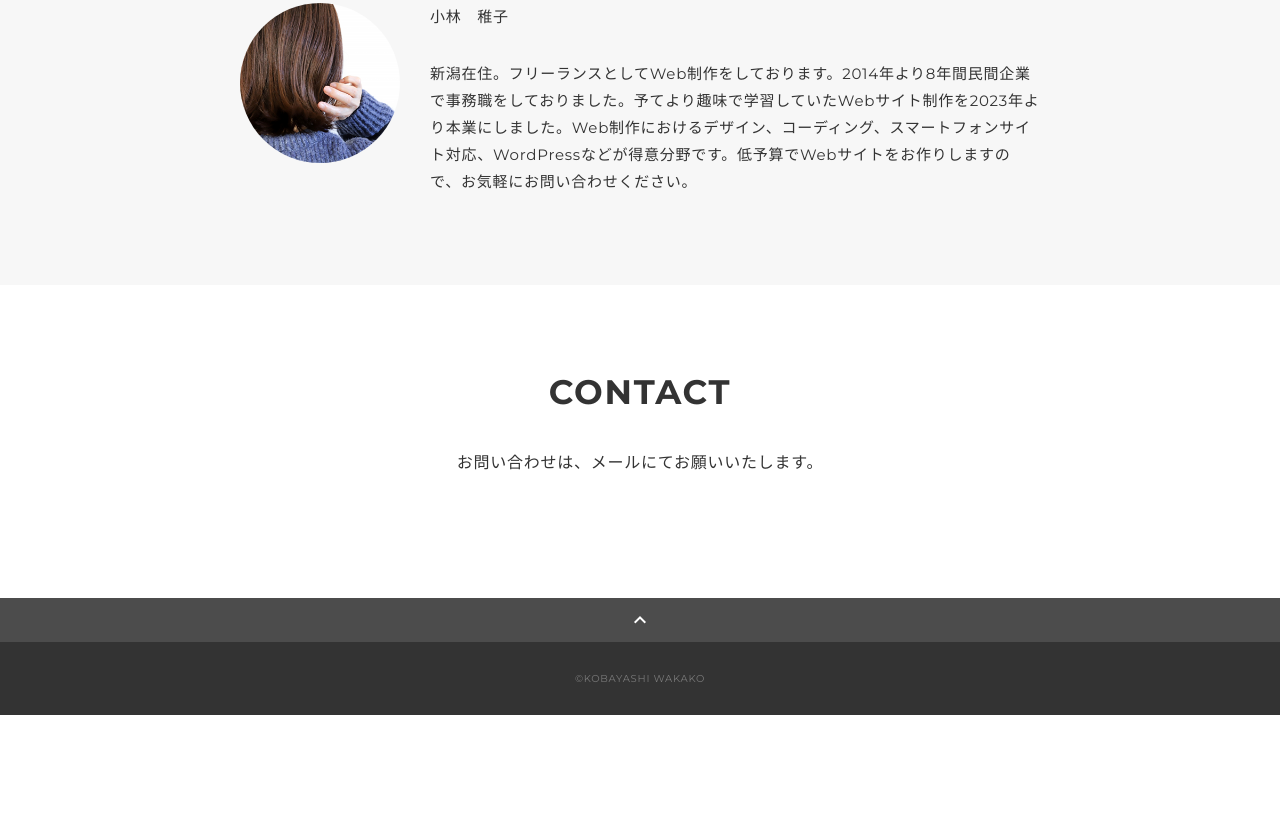
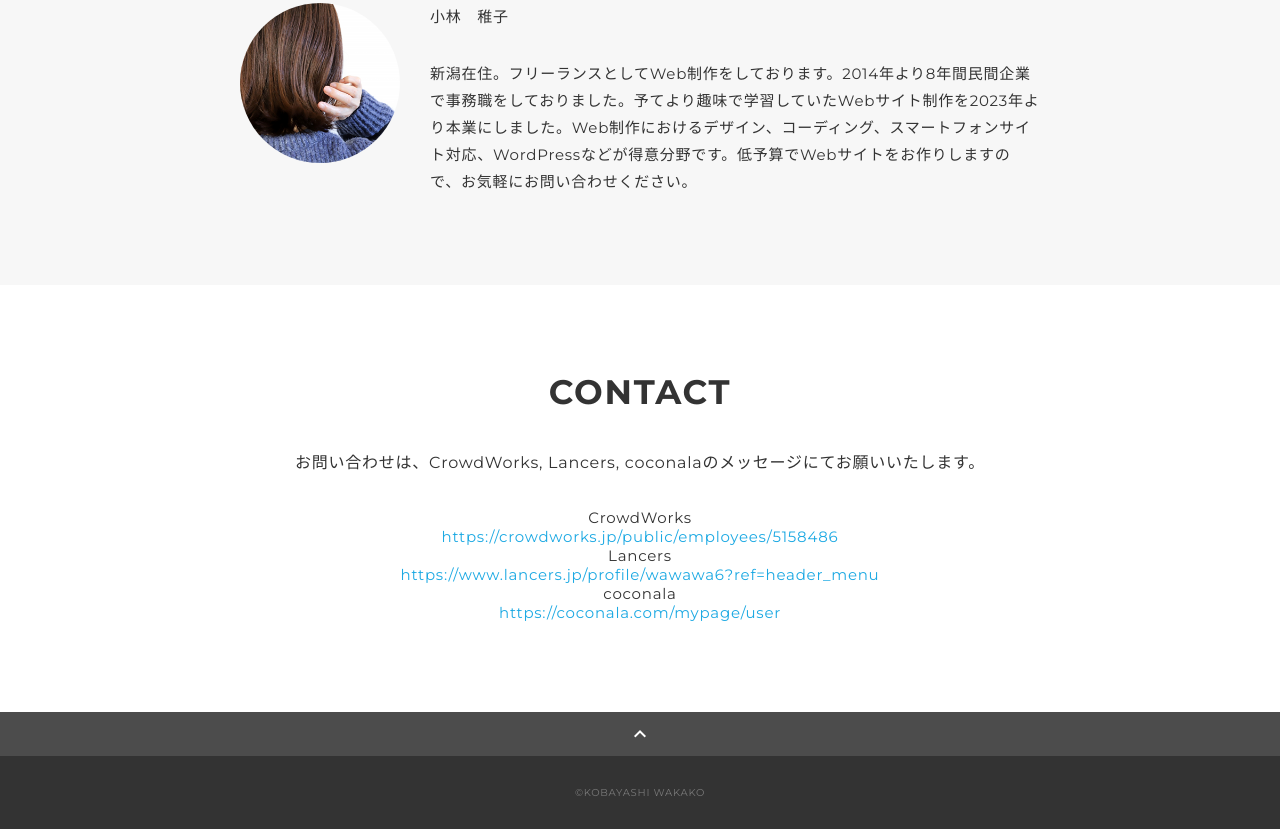
Before and after one commit to Wakkk-kbys/portfolio, a plain HTML site: page index.html in a window 1280 px wide. Shown: the part 2756-3585 px from the top of the page. Before the commit the page ends 3471 px from the top, so only its background shows below. Drawn offline with nearby package versions, Linux system fonts and the light colour scheme.

Commit message:
index.html修正

```diff
--- a/index.html
+++ b/index.html
@@ -177,7 +177,19 @@
         <div class="container">
           <h2 class="title">CONTACT</h2>
           <p class="lead">
-            お問い合わせは、<br class="sp-only">メールにてお願いいたします。
+            お問い合わせは、<br class="sp-only">CrowdWorks, Lancers, coconalaのメッセージにてお願いいたします。
+          </p>
+          <p>
+            <div>CrowdWorks</div>
+            <a href="https://crowdworks.jp/public/employees/5158486" target="_blank" rel="noopener">https://crowdworks.jp/public/employees/5158486</a>
+          </p>
+          <p>
+            <div>Lancers </div>
+            <a href="https://www.lancers.jp/profile/wawawa6?ref=header_menu" target="_blank" rel="noopener">https://www.lancers.jp/profile/wawawa6?ref=header_menu</a>
+          </p>
+          <p>
+            <div>coconala </div>
+            <a href="https://coconala.com/mypage/user" target="_blank" rel="noopener">https://coconala.com/mypage/user</a>
           </p>
         </div>
       </section>
```
